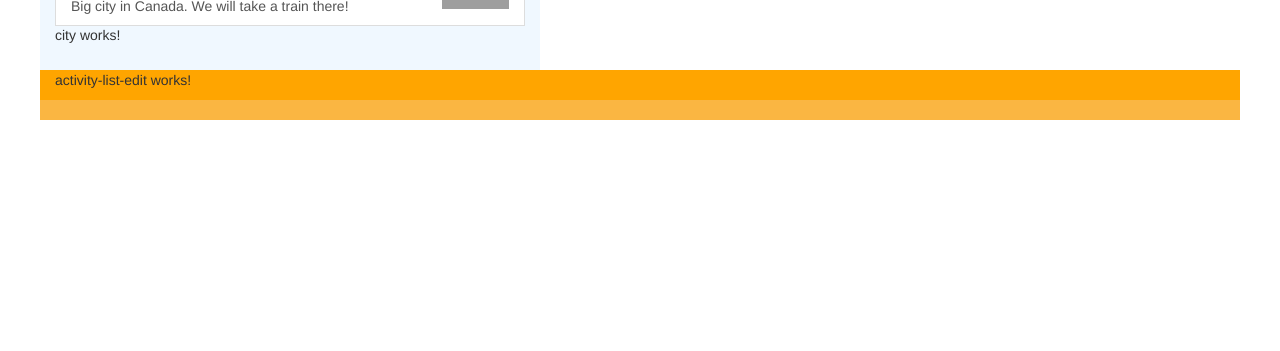
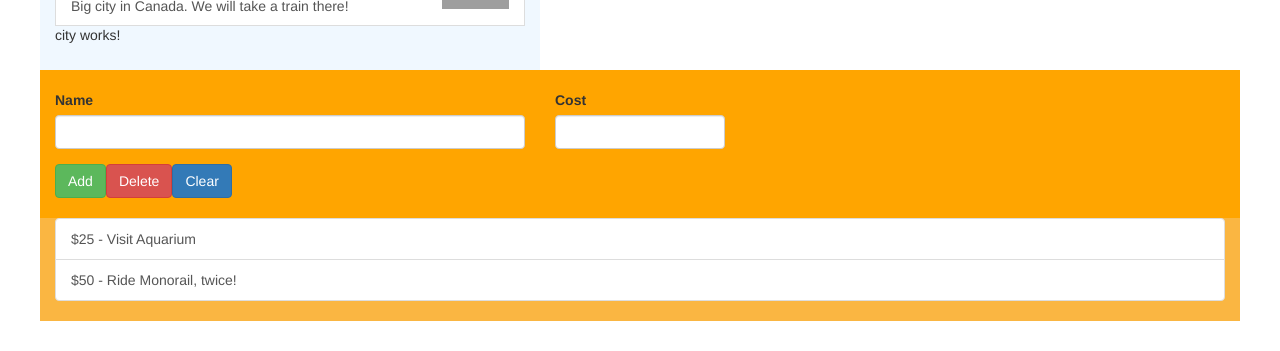
Before and after one commit to msazuredot/hele, an Angular app: page / in a window 1280 px wide. Shown: the part 350-701 px from the top of the page. Built offline with nearby package versions, Linux system fonts and the light colour scheme; grey boxes are pictures that could not be loaded.

Commit message:
adding activity

```diff
--- a/src/app/activities/activity-list-edit/activity-list-edit.component.html
+++ b/src/app/activities/activity-list-edit/activity-list-edit.component.html
@@ -1,3 +1,24 @@
-<p>
-  activity-list-edit works!
-</p>
+<div class="row" style="padding-top:20px; padding-bottom:20px;">
+  <div class="col-xs-12">
+    <form>
+      <div class="row">
+        <div class="col-sm-5 form-group">
+          <label for="name">Name</label>
+          <input type="text" id="name" class="form-control">
+        </div>
+        <div class="col-sm-2 form-group">
+          <label for="cost">Cost</label>
+          <input type="number" id="cost" class="form-control">
+        </div>
+      </div>
+      <div class="row">
+        <div class="col-xs-12">
+          <button class="btn btn-success" type="submit">Add</button>
+          <button class="btn btn-danger" type="button">Delete</button>
+          <button class="btn btn-primary" type="button">Clear</button>
+        </div>
+
+      </div>
+    </form>
+  </div>
+</div>
--- a/src/app/activities/activity-list/activity-list.component.html
+++ b/src/app/activities/activity-list/activity-list.component.html
@@ -1,5 +1,7 @@
 <div class="col-xs-12" style="background: rgb(250, 182, 66)">
   <ul class="list-group">
-    <a style="cursor: pointer;" class="list-groupp-item"></a>
+    <a style="cursor: pointer;" class="list-group-item" *ngFor="let activity of activities">
+      ${{activity.cost}} - {{activity.name}}
+    </a>
   </ul>
 </div>
--- a/src/app/activities/activity-list/activity-list.component.ts
+++ b/src/app/activities/activity-list/activity-list.component.ts
@@ -1,4 +1,5 @@
 import { Component, OnInit } from '@angular/core';
+import { Activity } from '../activity/activity.model';
 
 @Component({
   selector: 'he-activity-list',
@@ -6,7 +7,10 @@
   styleUrls: ['./activity-list.component.scss']
 })
 export class ActivityListComponent implements OnInit {
-  activities = [];
+  activities: Activity[] = [
+    new Activity('Visit Aquarium', 25),
+    new Activity('Ride Monorail, twice!', 50),
+  ];
   constructor() { }
 
   ngOnInit() {
--- a/src/app/activities/activity/activity.model.ts
+++ b/src/app/activities/activity/activity.model.ts
@@ -0,0 +1,3 @@
+export class Activity {
+  constructor(public name: string, public cost: number) {}
+}
```
